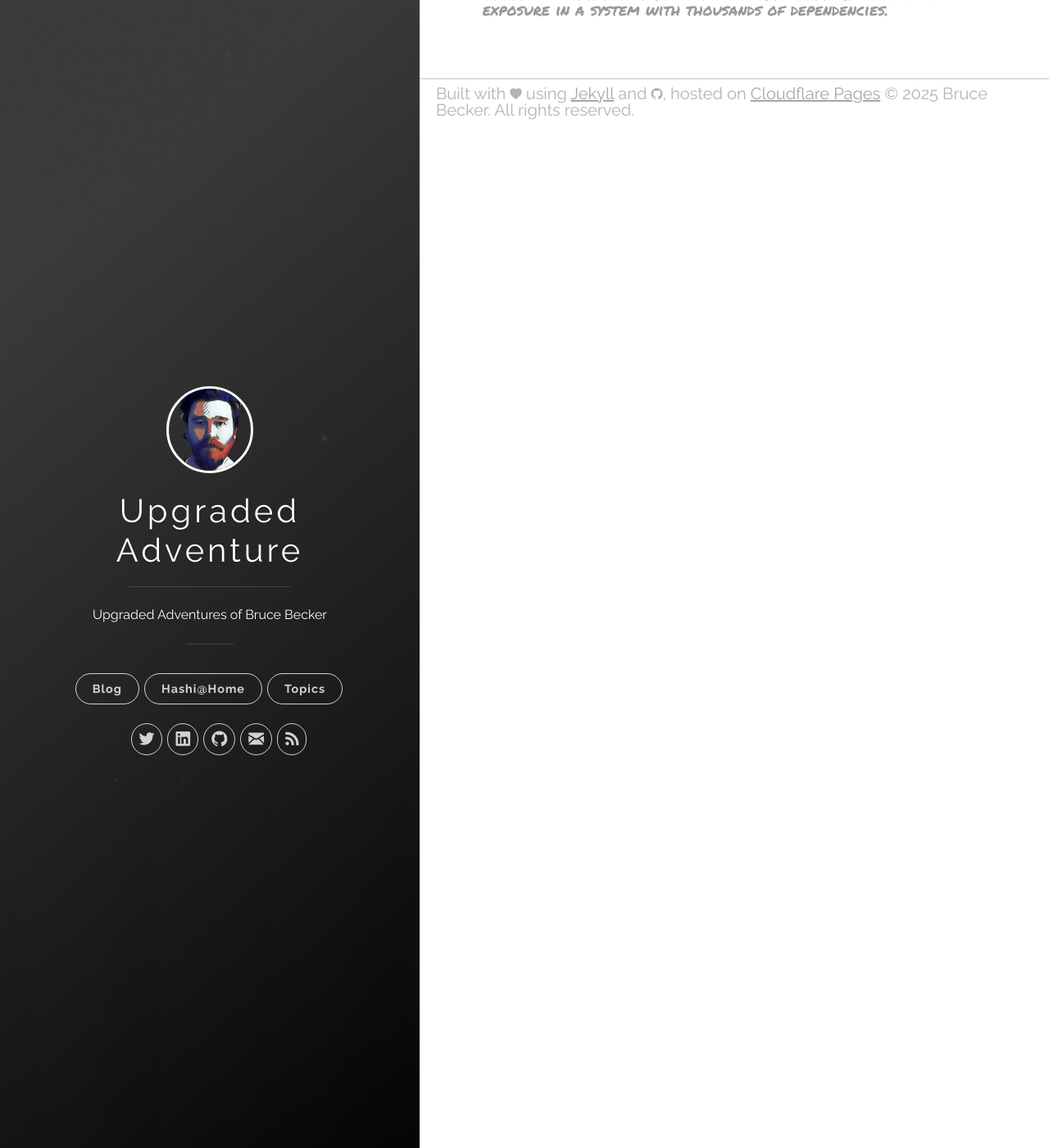
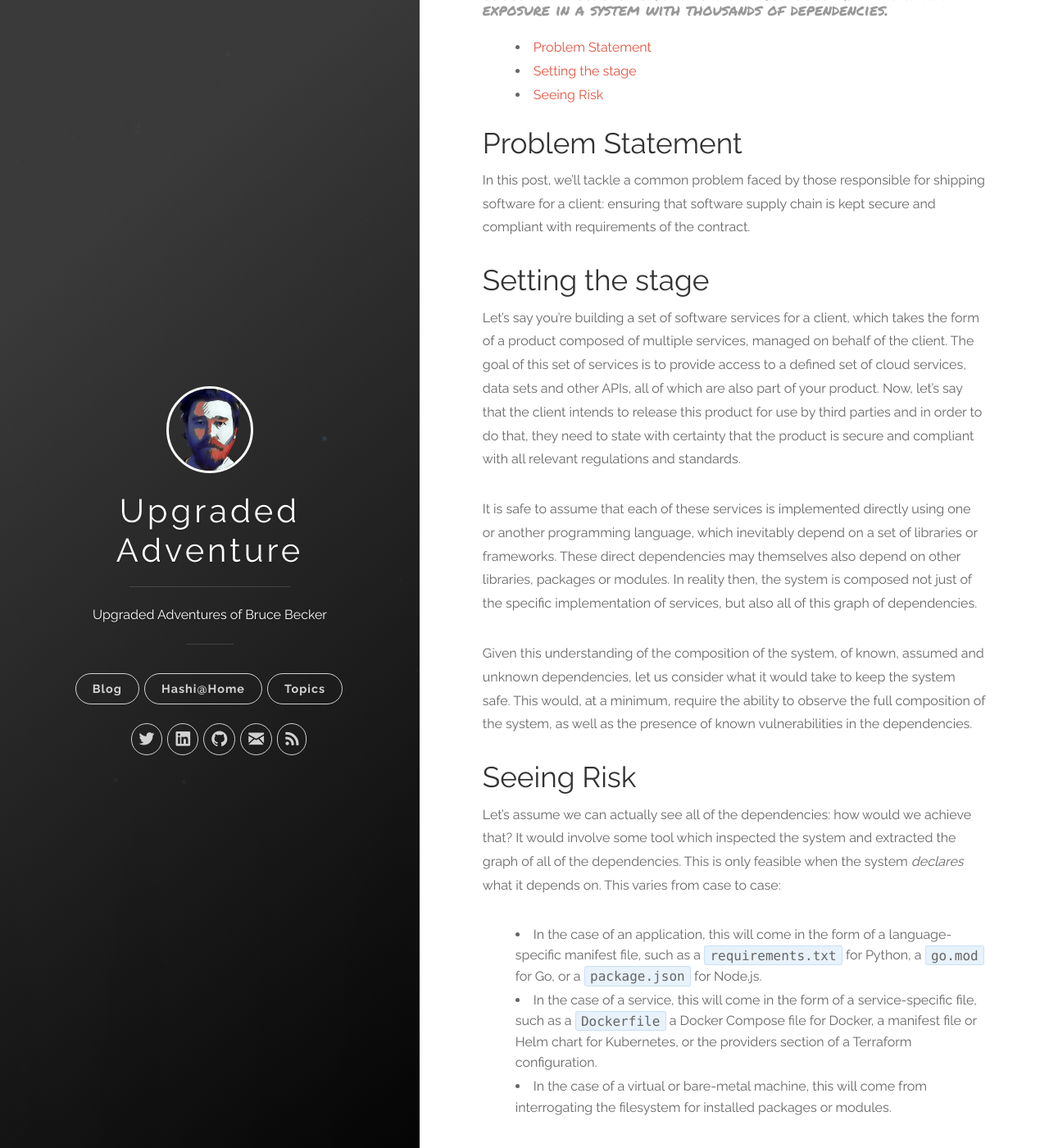
Before and after one commit to brucellino/upgraded-adventure, a Jekyll site: the page built from _posts/2025-07-14-system-dependency.md, in a window 1280 px wide and 1400 px high, scrolled down 294 px. Shown: the whole window at 82% size. Built offline with Jekyll 4.4.1, drawn with Linux system fonts in a browser that asks for light colours.

Commit message:
feat: add first two headings
Signed-off-by: Bruce Becker <brucellino@protonmail.ch>

```diff
--- a/_posts/2025-07-14-system-dependency.md
+++ b/_posts/2025-07-14-system-dependency.md
@@ -14,3 +14,31 @@ mermaid: true
 
 * TOC
 {:toc}
+
+## Problem Statement
+
+In this post, we'll tackle a common problem faced by those responsible for shipping software for a client: ensuring that software supply chain is kept secure and compliant with requirements of the contract.
+
+
+## Setting the stage
+
+Let's say you're building a set of software services for a client, which takes the form of a product composed of multiple services, managed on behalf of the client.
+The goal of this set of services is to provide access to a defined set of cloud services, data sets and other APIs, all of which are also part of your product.
+Now, let's say that the client intends to release this product for use by third parties and in order to do that, they need to state with certainty that the product is secure and compliant with all relevant regulations and standards.
+
+It is safe to assume that each of these services is implemented directly using one or another programming language, which inevitably depend on a set of libraries or frameworks.
+These direct dependencies may themselves also depend on other libraries, packages or modules.
+In reality then, the system is composed not just of the specific implementation of services, but also all of this graph of dependencies.
+
+Given this understanding of the composition of the system, of known, assumed and unknown dependencies, let us consider what it would take to keep the system safe.
+This would, at a minimum, require the ability to observe the full composition of the system, as well as the presence of known vulnerabilities in the dependencies.
+
+## Seeing Risk
+
+Let's assume we can actually see all of the dependencies: how would we achieve that?
+It would involve some tool which inspected the system and extracted the graph of all of the dependencies.
+This is only feasible when the system _declares_ what it depends on.
+This varies from case to case:
+  - In the case of an application, this will come in the form of a language-specific manifest file, such as a `requirements.txt` for Python, a `go.mod` for Go, or a `package.json` for Node.js.
+  - In the case of a service, this will come in the form of a service-specific file, such as a `Dockerfile` a Docker Compose file for Docker, a manifest file or Helm chart for Kubernetes, or the providers section of a Terraform configuration.
+  - In the case of a virtual or bare-metal machine, this will come from interrogating the filesystem for installed packages or modules.
```
